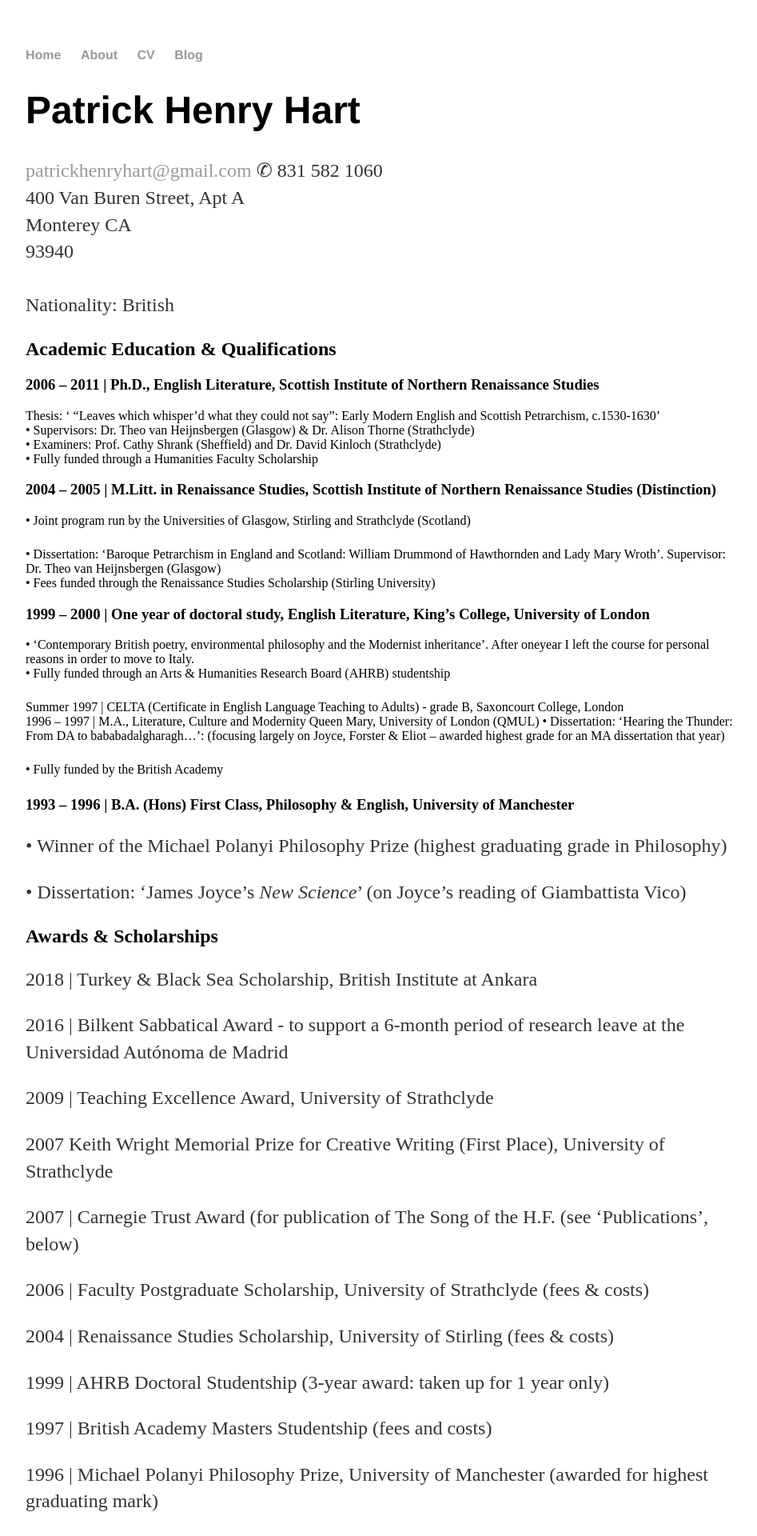
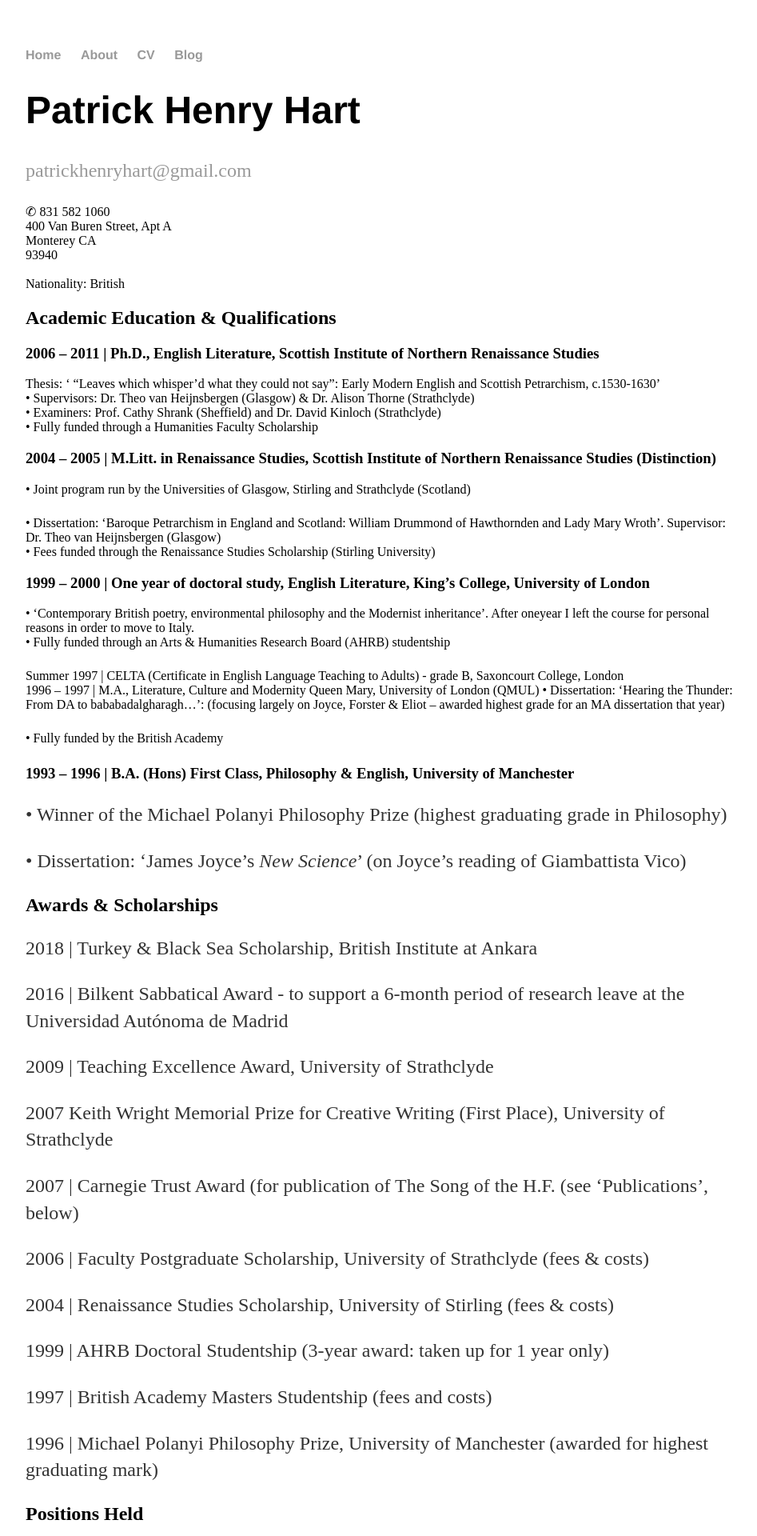
Before and after one commit to scassacocchi/scassacocchi.github.io, a Jekyll site: the page built from cv/index.html, in a window 1280 px wide. Shown: the top 1920 px of the page at 80% size, without its empty margins (160-1107 px from the left). Built offline with Jekyll 4.4.1, drawn with Linux system fonts in a browser that asks for light colours.

Commit message:
Update index.html

```diff
--- a/cv/index.html
+++ b/cv/index.html
@@ -10,7 +10,7 @@ layout: default
 
 <h1>Patrick Henry Hart</h1>
 
-<p><a href='mailto:patrickhenryhart@gmail.com' target='_blank' class='url'>patrickhenryhart@gmail.com</a>
+<p><a href='mailto:patrickhenryhart@gmail.com' target='_blank' class='url'>patrickhenryhart@gmail.com</a></p>
 ✆ 831 582 1060<br>
 
 400 Van Buren Street, Apt A<br>
```
